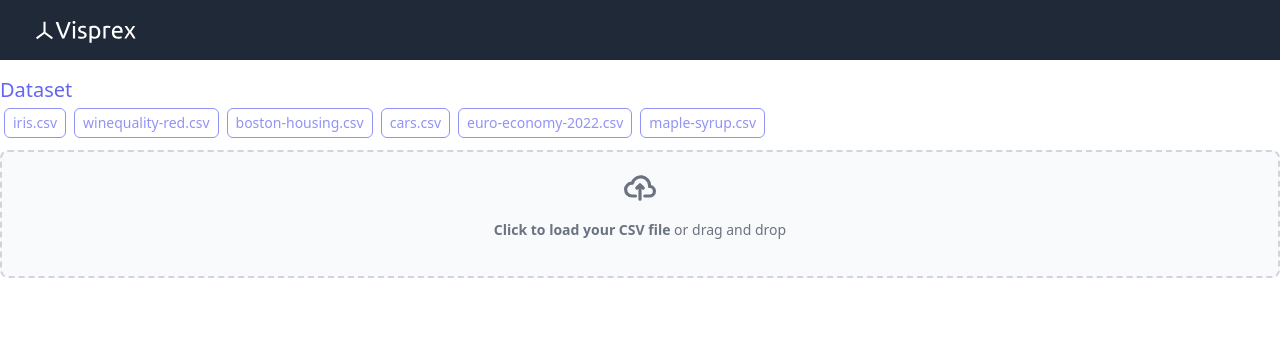
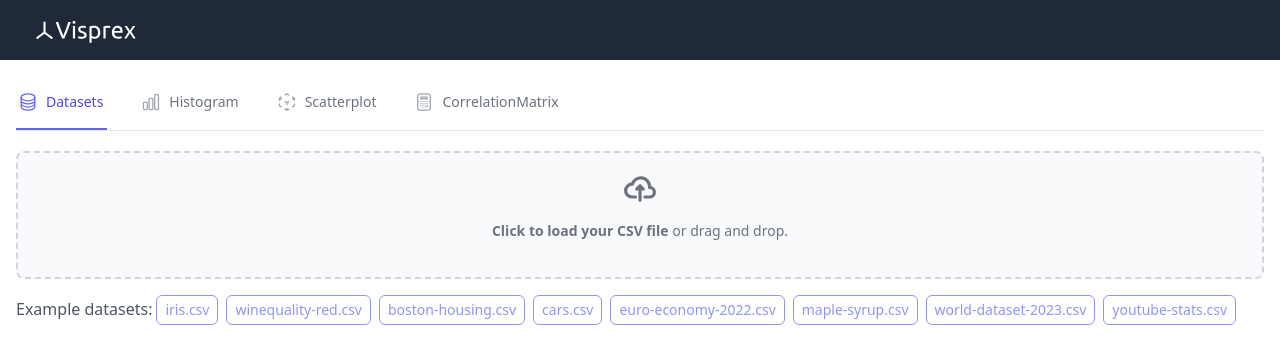
Before and after one commit to visprex/visprex, a React (Create React App) app: page / in a window 1280 px wide. Shown: the top 364 px of the page. Built offline with nearby package versions, Linux system fonts and the light colour scheme; the HTML template or start-up script is replaced by a standard one.

Commit message:
refactor nav and main components

```diff
--- a/src/App.tsx
+++ b/src/App.tsx
@@ -1,24 +1,51 @@
 import { useState, useEffect, useRef } from 'react'
-import { HistogramTransition } from './components/graph/HistogramTransition';
+import { Histogram }  from './components/graph/Histogram/Histogram';
 import { Scatterplot }  from './components/graph/Scatterplot';
+import { CorrelationMatrix }  from './components/graph/CorrelationMatrix/CorrelationMatrix';
 import { inferNumberSchema, NumberSchema } from './utils/schema';
+import { classNames } from './utils/classnames';
 import { transpose } from './utils/transform';
 import Navbar from './components/navigation/Navbar';
+import NoDatasetSelected from './components/navigation/NoDatasetSelected';
 import Dataloader from './components/data/Dataloader';
+import { ChartBarIcon, CircleStackIcon, CubeTransparentIcon, CalculatorIcon } from '@heroicons/react/24/outline'
 
 export default function App() {
   const elementRef = useRef<HTMLDivElement | null>(null)
   const [width, setWidth] = useState(0);
 
+  const tabs = [
+    {
+      name: "Datasets",
+      href: "#datasets",
+      icon: CircleStackIcon,
+    },
+    {
+      name: "Histogram",
+      href: "#histogram",
+      icon: ChartBarIcon,
+    },
+    {
+      name: "Scatterplot",
+      href: "#scatterplot",
+      icon: CubeTransparentIcon,
+    },
+    {
+      name: "CorrelationMatrix",
+      href: "#correlationmatrix",
+      icon: CalculatorIcon,
+    },
+  ];
+
+  const [currentTab, setCurrentTab] = useState("Datasets");
   const [matrix, setMatrix] = useState<any[][]>([])
-  // const [papaResult, setPapaResult] = useState<Papa.ParseResult<any> | null>(null);
   const [keys, setKeys] = useState<string[]>([])
   const [schema, setSchema] = useState<NumberSchema[]>([])
 
   const handleDataParsed = (parsed: Papa.ParseResult<any>) => {
-    // setPapaResult(parsed)
     setKeys(Object.keys(parsed.data[0]))
     setMatrix(transpose(parsed.data.map(Object.values)))
+    setCurrentTab('Histogram')
   };
 
   useEffect(() => {
@@ -33,33 +60,50 @@ export default function App() {
     }
   }, []);
 
+  const handleTabClick = (tabName: string) => {
+    setCurrentTab(tabName);
+  };
+
   return (
     <div ref={elementRef} className='container mx-auto w-full'>
       <Navbar/>
+      <div className="mx-auto w-full p-4">
+        <div className="border-b border-gray-200">
+          <nav className="flex flex-col space-y-4 sm:flex-row sm:space-x-8 sm:space-y-0" aria-label="Tabs">
+            {tabs.map((tab) => (
+              <a
+                key={tab.name}
+                href={tab.href}
+                className={classNames(
+                  tab.name === currentTab
+                    ? "border-indigo-500 text-indigo-600"
+                    : "border-transparent text-gray-500 hover:border-gray-300 hover:text-gray-700",
+                  "group inline-flex items-center border-b-2 px-1 py-4 text-sm font-medium"
+                )}
+                aria-current={tab.name === currentTab ? "page" : undefined}
+                onClick={() => handleTabClick(tab.name)}
+              >
+                <tab.icon
+                  className={classNames(
+                    tab.name === currentTab
+                      ? "text-indigo-500"
+                      : "text-gray-400 group-hover:text-gray-500",
+                    "-ml-0.5 mr-2 h-5 w-5"
+                  )}
+                  aria-hidden="true"
+                />
+                <span>{tab.name}</span>
+              </a>
+            ))}
+          </nav>
+        </div>
         <div>
-          <h6 className='mt-4 text-xl text-indigo-500'>Dataset</h6>
-          <Dataloader onDataParsed={handleDataParsed}/>
+          {currentTab === 'Datasets' && <Dataloader onDataParsed={handleDataParsed}/>}
+          {currentTab === 'Histogram' && (schema.length > 0 ? <Histogram height={450} width={width} matrix={matrix} keys={keys} schema={schema}/> : <NoDatasetSelected/>)}
+          {currentTab === 'Scatterplot' && (schema.length > 0 ? <Scatterplot height={450} width={width} matrix={matrix} keys={keys} schema={schema}/> : <NoDatasetSelected/>)}
+          {currentTab === 'CorrelationMatrix' && (schema.length > 0 ? <CorrelationMatrix height={450} width={width} matrix={matrix} keys={keys} schema={schema}/> : <NoDatasetSelected/>)}
         </div>
-        {schema.length > 0 &&
-          <div id='visualise'>
-            <h6 className='mt-4 text-xl text-indigo-500'>Histogram</h6>
-            <HistogramTransition
-              height={400}
-              width={width}
-              matrix={matrix}
-              keys={keys}
-              schema={schema}
-            />
-            <h6 className='text-xl text-indigo-500'>Scatterplot</h6>
-            <Scatterplot
-              height={400}
-              width={width}
-              keys={keys}
-              schema={schema}
-              matrix={matrix}
-            />
-          </div>
-        }
     </div>
+  </div>
   );
 }
--- a/src/components/data/Dataloader.tsx
+++ b/src/components/data/Dataloader.tsx
@@ -29,6 +29,12 @@ const Dataloader: React.FC<DataloaderProps> = ({ onDataParsed }) => {
           complete: onDataParsed,
           header: true,
           dynamicTyping: true,
+          transform: (value) => {
+            if (value === '' || value === 'NA' || value === 'NaN') {
+              return 0;
+            }
+            return value
+          }
         });
       }
     },
@@ -36,8 +42,21 @@ const Dataloader: React.FC<DataloaderProps> = ({ onDataParsed }) => {
   );
 
   return (
-    <>
-        <div className="mb-2 h-auto">
+    <div id='datasets'>
+      <div className="mt-5 flex w-full items-center justify-center">
+        <label htmlFor="dropzone-file" className="flex h-32 w-full cursor-pointer flex-col items-center justify-center rounded-lg border-2 border-dashed border-gray-300 bg-gray-50 hover:bg-gray-100">
+            <div className="flex flex-col items-center justify-center pb-6 pt-5">
+                <svg className="mb-4 h-8 w-8 text-gray-500" aria-hidden="true" xmlns="http://www.w3.org/2000/svg" fill="none" viewBox="0 0 20 16">
+                    <path stroke="currentColor" strokeLinecap="round" strokeLinejoin="round" strokeWidth="2" d="M13 13h3a3 3 0 0 0 0-6h-.025A5.56 5.56 0 0 0 16 6.5 5.5 5.5 0 0 0 5.207 5.021C5.137 5.017 5.071 5 5 5a4 4 0 0 0 0 8h2.167M10 15V6m0 0L8 8m2-2 2 2"/>
+                </svg>
+                <p className="mb-2 text-sm text-gray-500"><span className="font-semibold">Click to load your CSV file</span> or drag and drop.</p>
+                <p className='mb-1 text-sm text-gray-500'>{filename}</p>
+            </div>
+            <input id="dropzone-file" type="file" className="hidden" accept=".csv" onChange={handleDataLoad} />
+        </label>
+      </div>
+      <div className="my-3 h-auto">
+          <span className='mx-auto text-gray-600'>Example datasets:</span>
           {
             datasets.map((dataset, idx) => (
               <button
@@ -58,19 +77,7 @@ const Dataloader: React.FC<DataloaderProps> = ({ onDataParsed }) => {
             ))
           }
         </div>
-      <div className="flex w-full items-center justify-center">
-        <label htmlFor="dropzone-file" className="flex h-32 w-full cursor-pointer flex-col items-center justify-center rounded-lg border-2 border-dashed border-gray-300 bg-gray-50 hover:bg-gray-100">
-            <div className="flex flex-col items-center justify-center pb-6 pt-5">
-                <svg className="mb-4 h-8 w-8 text-gray-500" aria-hidden="true" xmlns="http://www.w3.org/2000/svg" fill="none" viewBox="0 0 20 16">
-                    <path stroke="currentColor" stroke-linecap="round" stroke-linejoin="round" stroke-width="2" d="M13 13h3a3 3 0 0 0 0-6h-.025A5.56 5.56 0 0 0 16 6.5 5.5 5.5 0 0 0 5.207 5.021C5.137 5.017 5.071 5 5 5a4 4 0 0 0 0 8h2.167M10 15V6m0 0L8 8m2-2 2 2"/>
-                </svg>
-                <p className="mb-2 text-sm text-gray-500"><span className="font-semibold">Click to load your CSV file</span> or drag and drop</p>
-                <p className='mb-1 text-sm text-gray-500'>{filename}</p>
     </div>
-            <input id="dropzone-file" type="file" className="hidden" accept=".csv" onChange={handleDataLoad} />
-        </label>
-    </div>
-    </>
 
   );
 };
--- a/src/components/data/constants.ts
+++ b/src/components/data/constants.ts
@@ -24,4 +24,12 @@ export const datasets = [
         name: "maple-syrup.csv",
         description: "",
     },
+    {
+        name: "world-dataset-2023.csv",
+        description: "",
+    },
+    {
+        name: "youtube-stats.csv",
+        description: "",
+    }
 ]
--- a/src/components/navigation/Navbar.tsx
+++ b/src/components/navigation/Navbar.tsx
@@ -14,7 +14,7 @@ const NavBar: React.FC<NavBarProps> = (props: NavBarProps) => {
             <button data-collapse-toggle="navbar-solid-bg" type="button" className="inline-flex h-10 w-10 items-center justify-center rounded-lg p-2 text-sm text-gray-500 hover:bg-gray-100 focus:outline-none focus:ring-2 focus:ring-gray-200 dark:text-gray-400 dark:hover:bg-gray-700 dark:focus:ring-gray-600 md:hidden" aria-controls="navbar-solid-bg" aria-expanded="false">
                 <span className="sr-only">Open main menu</span>
                 <svg className="h-5 w-5" aria-hidden="true" xmlns="http://www.w3.org/2000/svg" fill="none" viewBox="0 0 17 14">
-                    <path stroke="currentColor" stroke-linecap="round" stroke-linejoin="round" stroke-width="2" d="M1 1h15M1 7h15M1 13h15"/>
+                    <path stroke="currentColor" strokeLinecap="round" strokeLinejoin="round" strokeWidth="2" d="M1 1h15M1 7h15M1 13h15"/>
                 </svg>
             </button>
             <div className="hidden w-full md:block md:w-auto" id="navbar-solid-bg">
```
Lines whose indentation alone changed are shown as unchanged.
